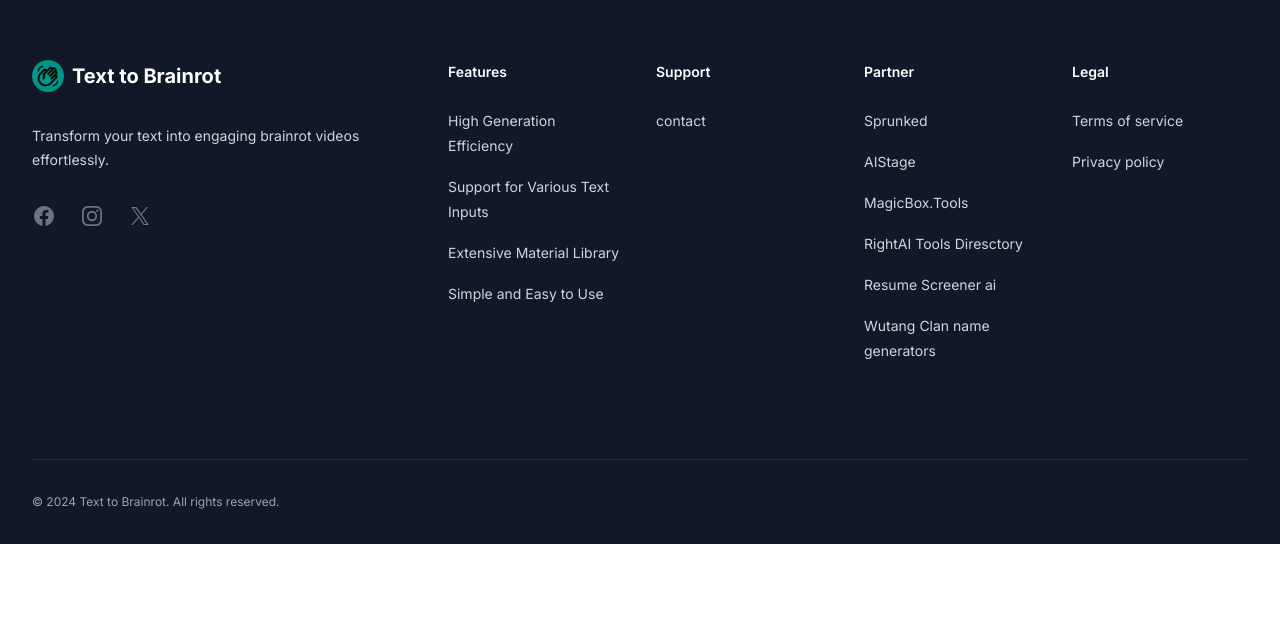
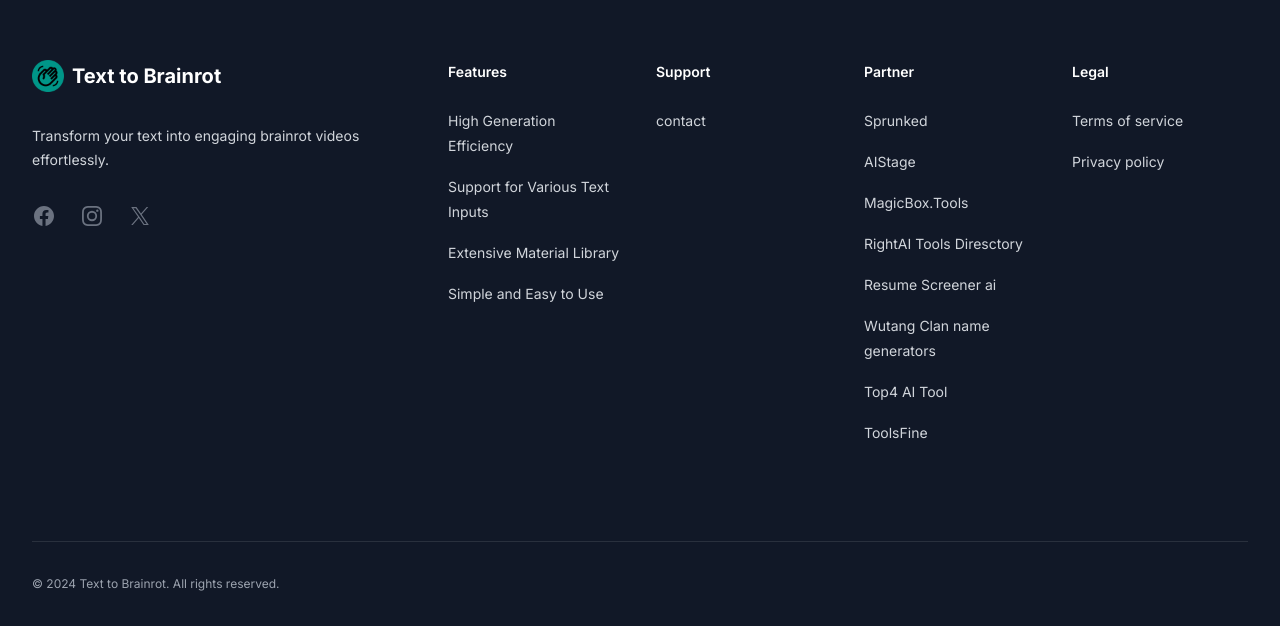
Before and after one commit to chenyiyang9303/texttobrainrot, a Next.js app: page / in a window 1280 px wide. Shown: the part 5649-6275 px from the top of the page. Before the commit the page ends 6193 px from the top, so only its background shows below. Built offline with nearby package versions, Linux system fonts and the light colour scheme.

Commit message:
添加了一些外链

```diff
--- a/src/components/Footer.tsx
+++ b/src/components/Footer.tsx
@@ -25,6 +25,8 @@
     { name: 'RightAI Tools Diresctory', href: 'https://right-ai.com/' },
     { name: 'Resume Screener ai', href: 'https://resume-screening.com/' },
     { name: 'Wutang Clan name generators', href: 'https://wutangclannamegenerators.com/' },
+    { name: 'Top4 AI Tool', href: 'https://top4ai.com' },
+    { name: 'ToolsFine', href: 'https://toolsfine.com' },
   ],
   legal: [
     { name: 'Terms of service', href: '#' },
```
